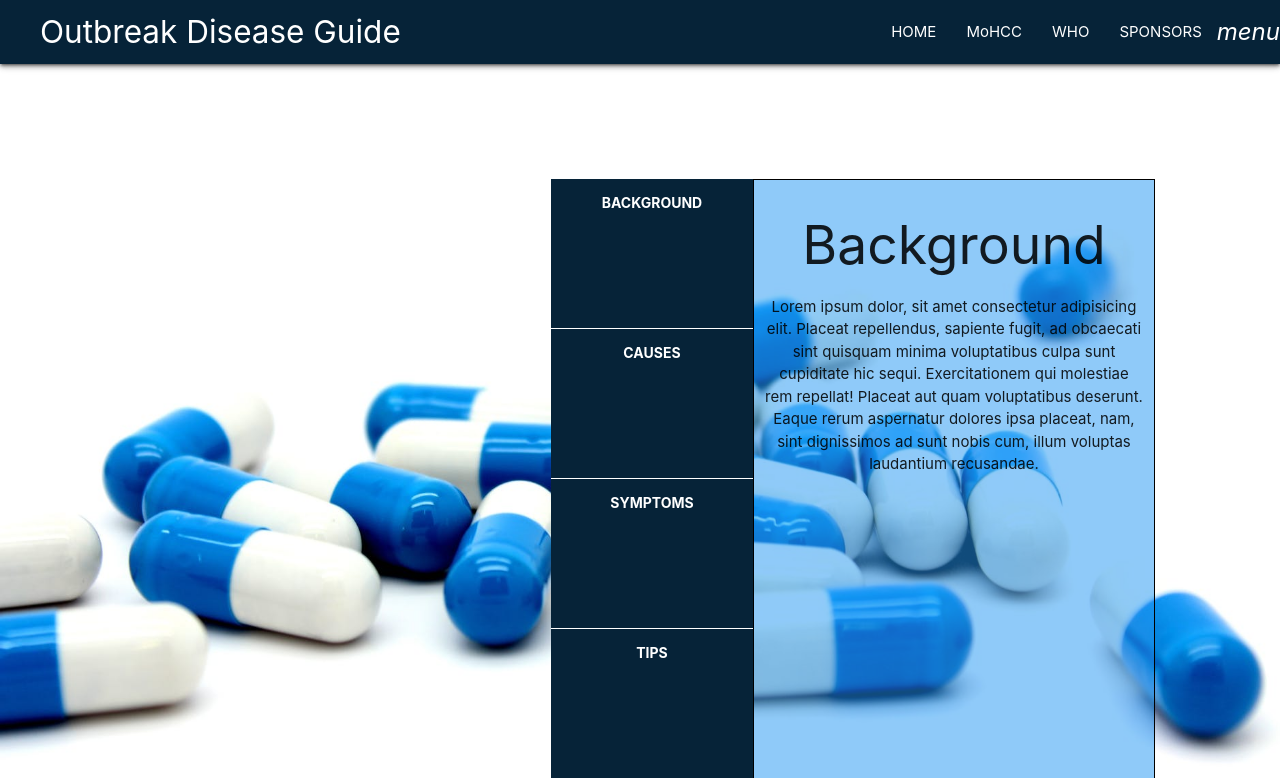
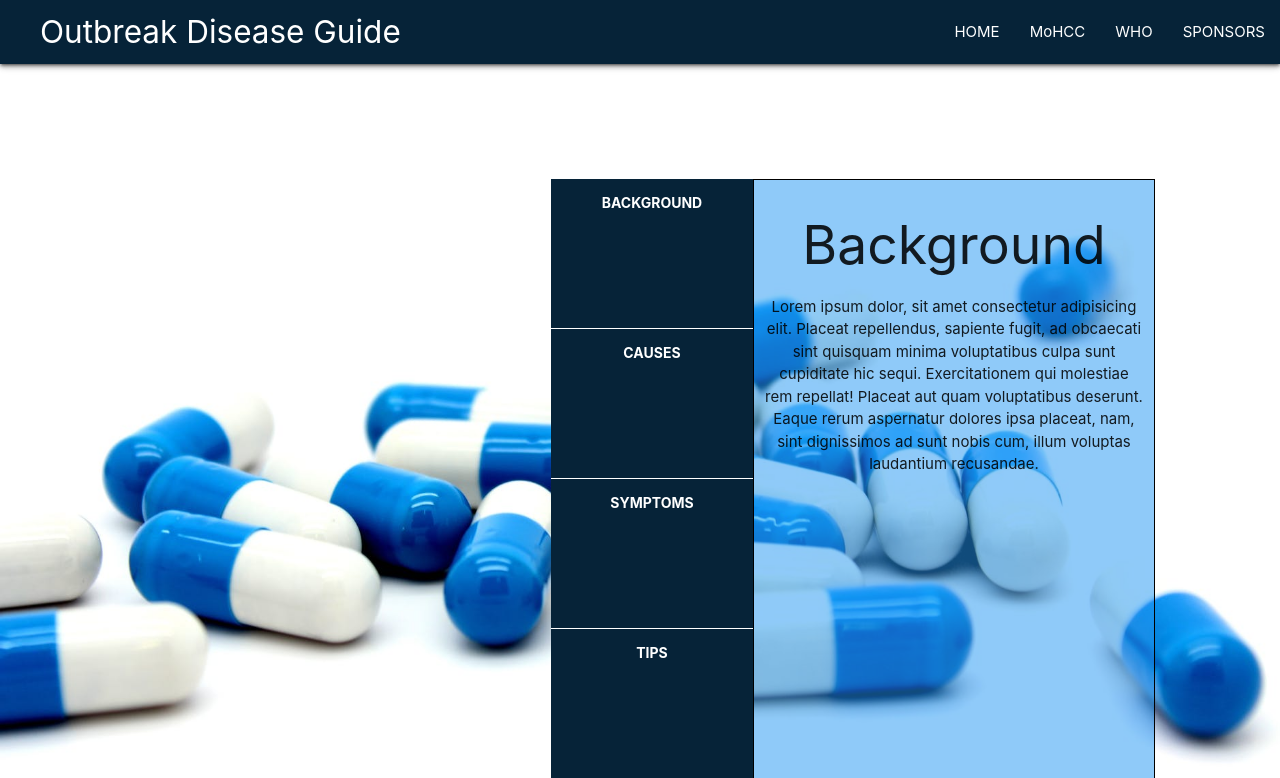
Before and after one commit to Conceptx/outbreakDiseaseGuide, a Flask app: page / in a window 1280 px wide. Shown: the top 778 px of the page. Run offline with Flask 2, Linux system fonts and the light colour scheme; data that the repository does not hold is empty.

Commit message:
HideDropdown

```diff
--- a/Templates/Cholera.html
+++ b/Templates/Cholera.html
@@ -37,7 +37,7 @@
     <div class="row z-depth-2">
       <div class="nav-wrapper">
         <a href="#!" class="brand-logo left">Outbreak Disease Guide</a>
-        <a class="dropdown-trigger right" data-target="dropdown">
+        <a class="dropdown-trigger right hide-on-large-only" data-target="dropdown">
           <i class="material-icons white-text medium">menu</i>
         </a>
         <ul class="hide-on-med-and-down right ">
--- a/Templates/Malaria.html
+++ b/Templates/Malaria.html
@@ -37,7 +37,7 @@
     <div class="row z-depth-2">
       <div class="nav-wrapper">
         <a href="#!" class="brand-logo left">Outbreak Disease Guide</a>
-        <a class="dropdown-trigger right" data-target="dropdown">
+        <a class="dropdown-trigger right hide-on-large-only" data-target="dropdown">
           <i class="material-icons white-text medium">menu</i>
         </a>
         <ul class="hide-on-med-and-down right ">
--- a/Templates/Typhoid.html
+++ b/Templates/Typhoid.html
@@ -37,7 +37,7 @@
     <div class="row z-depth-2">
       <div class="nav-wrapper">
         <a href="#!" class="brand-logo left">Outbreak Disease Guide</a>
-        <a class="dropdown-trigger right" data-target="dropdown">
+        <a class="dropdown-trigger right hide-on-large-only" data-target="dropdown">
           <i class="material-icons white-text medium">menu</i>
         </a>
         <ul class="hide-on-med-and-down right ">
--- a/app.py
+++ b/app.py
@@ -13,7 +13,6 @@ try:
 
     # global function declarations
     app.jinja_env.globals.update(zip=zip)
-    app.jinja_env.globals.update(format=format)
 
     @app.route('/')
     @app.route('/cholera')
```
